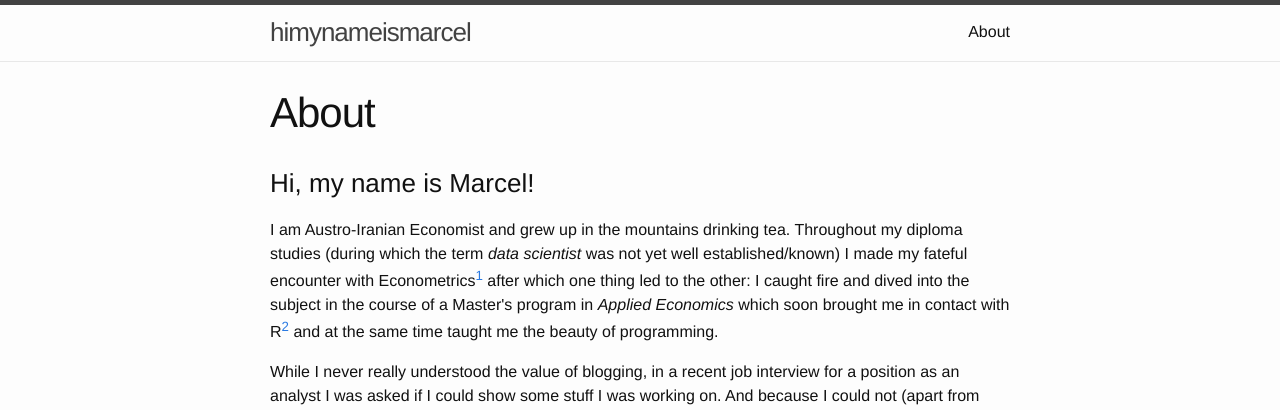
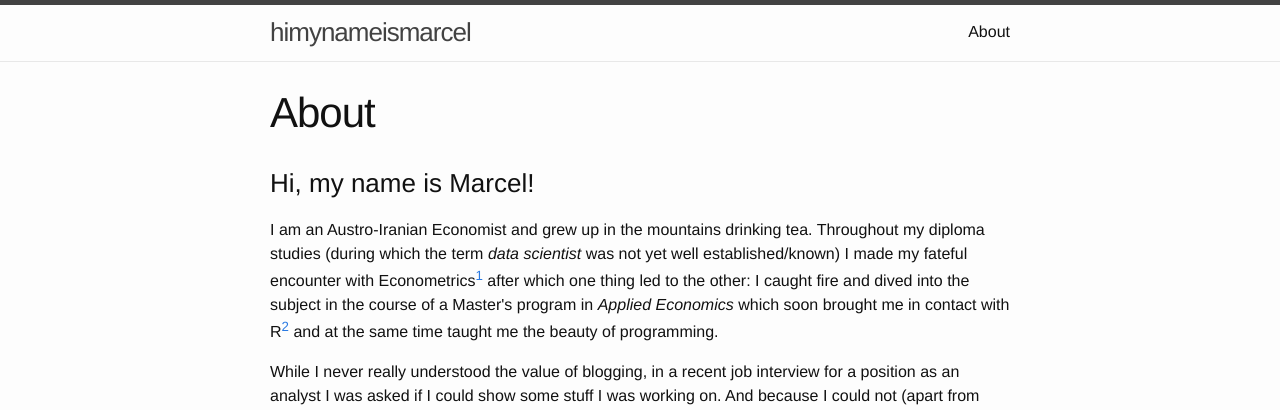
Before and after one commit to himynameismarcel/himynameismarcel.github.io, a Jekyll site: the page built from about.md, in a window 1280 px wide. Shown: the top 410 px of the page. Built offline with Jekyll 4.4.1, drawn with Linux system fonts in a browser that asks for light colours.

Commit message:
slightly changed about part again

```diff
--- a/about.md
+++ b/about.md
@@ -6,7 +6,7 @@ permalink: /about/
 
 <h3>Hi, my name is Marcel! </h3>
 
-<p>I am Austro-Iranian Economist and grew up in the mountains drinking tea. Throughout my diploma studies (during which the term <em>data scientist</em> was not yet well established/known) I made my fateful encounter with Econometrics<sup id="fnref:1"><a class="footnote-ref" href="#fn:1" rel="footnote">1</a></sup> after which one thing led to the other: I caught fire and dived into the subject in the course of a Master's program in <em>Applied Economics</em> which soon brought me in contact with R<sup id="fnref:2"><a class="footnote-ref" href="#fn:2" rel="footnote">2</a></sup> and at the same time taught me the beauty of programming. </p>
+<p>I am an Austro-Iranian Economist and grew up in the mountains drinking tea. Throughout my diploma studies (during which the term <em>data scientist</em> was not yet well established/known) I made my fateful encounter with Econometrics<sup id="fnref:1"><a class="footnote-ref" href="#fn:1" rel="footnote">1</a></sup> after which one thing led to the other: I caught fire and dived into the subject in the course of a Master's program in <em>Applied Economics</em> which soon brought me in contact with R<sup id="fnref:2"><a class="footnote-ref" href="#fn:2" rel="footnote">2</a></sup> and at the same time taught me the beauty of programming. </p>
 <p>While I never really understood the value of blogging, in a recent job interview for a position as an analyst I was asked if I could show some stuff I was working on. And because I could not (apart from two<sup id="fnref:3"><a class="footnote-ref" href="#fn:3" rel="footnote">3</a></sup> articles that I co-authored), I became aware of the purpose of a dedicated online portfolio.</p>
 <p>The last missing puzzle piece that finally made me sit down and create a blog was an article published on <a href="https://www.r-bloggers.com/advice-to-aspiring-data-scientists-start-a-blog/">R-bloggers</a>. The argument was convincing: blogging can foster your own learning-path and journey throughout topics of your own interest. And by writing and publishing something you make sure to research as good as you can about a certain topic. At the same time you expose yourself to a huge community through which you can connect to peers and receive valuable feedback.</p>
 <p>This blog is hence dedicated to my journey to all things <em>economics</em>, <em>data</em> (primarily in R and Python) as well <em>programming</em> more general.</p>
```
